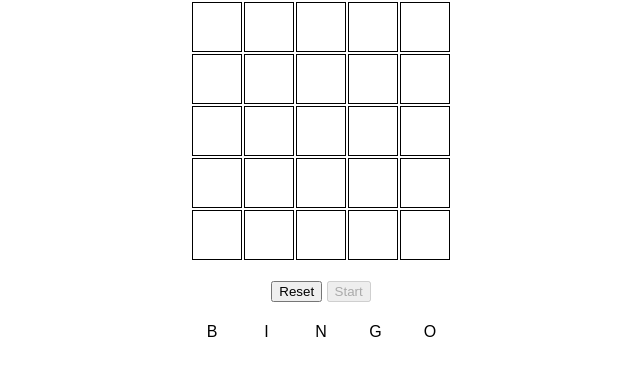
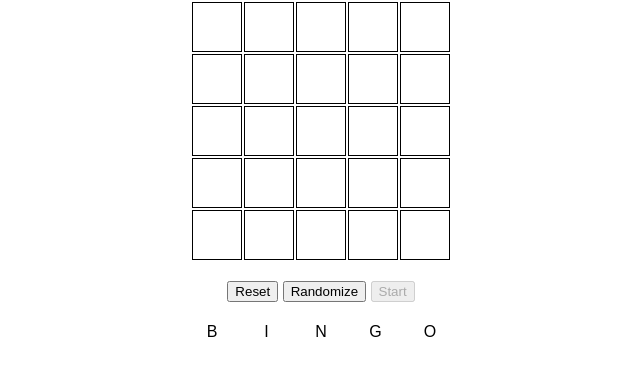
Before and after one commit to sadanandpai/bingo, a plain HTML site: page index.html in a window 1280 px wide. Both pictures are taken after a click on the button "Reset". Shown: the part 56-432 px from the top of the page, without its empty margins (319-959 px from the left). Drawn offline with Linux system fonts and the light colour scheme.

Commit message:
Randomize

```diff
--- a/app.js
+++ b/app.js
@@ -8,6 +8,7 @@ function reset() {
   gameInProgress = false;
   count = 1;
   document.getElementById("start").disabled = true;
+  document.getElementById("randomize").disabled = false;
 
   for (let index = 1; index < 26; index++) {
     document.getElementById("square" + index).textContent = "";
@@ -44,6 +45,8 @@ window.addEventListener("click", evt => {
 function start() {
   gameInProgress = true;
   document.getElementById("start").disabled = true;
+  document.getElementById("randomize").disabled = false;
+
 }
 
 function checkBingoAlgorithm() {
@@ -123,3 +126,22 @@ function checkBingoAlgorithm() {
     document.getElementById("bingoLabel5").classList.add("cross");
   }
 }
+
+function randomize(){
+  document.getElementById("randomize").disabled = true;
+
+  for (let index = 1; index <= 25; index++) {
+    let square;
+
+    while(true){
+      square = Math.ceil(Math.random() *25);
+      if(document.getElementById("square" + square).textContent === '' && square > 0 && square < 26){
+        document.getElementById("square" + square).textContent = index;
+        break;
+      }
+    }
+  }
+  document.getElementById("start").disabled = false;
+  document.getElementById("randomize").disabled = true;
+
+}
--- a/index.html
+++ b/index.html
@@ -37,6 +37,7 @@
 
     <div style="margin: 20px;">
       <button id="reset" onclick="reset()">Reset</button>
+      <button id="randomize" onclick="randomize()">Randomize</button>
       <button id="start" onclick="start()">Start</button>
     </div>
 
```
